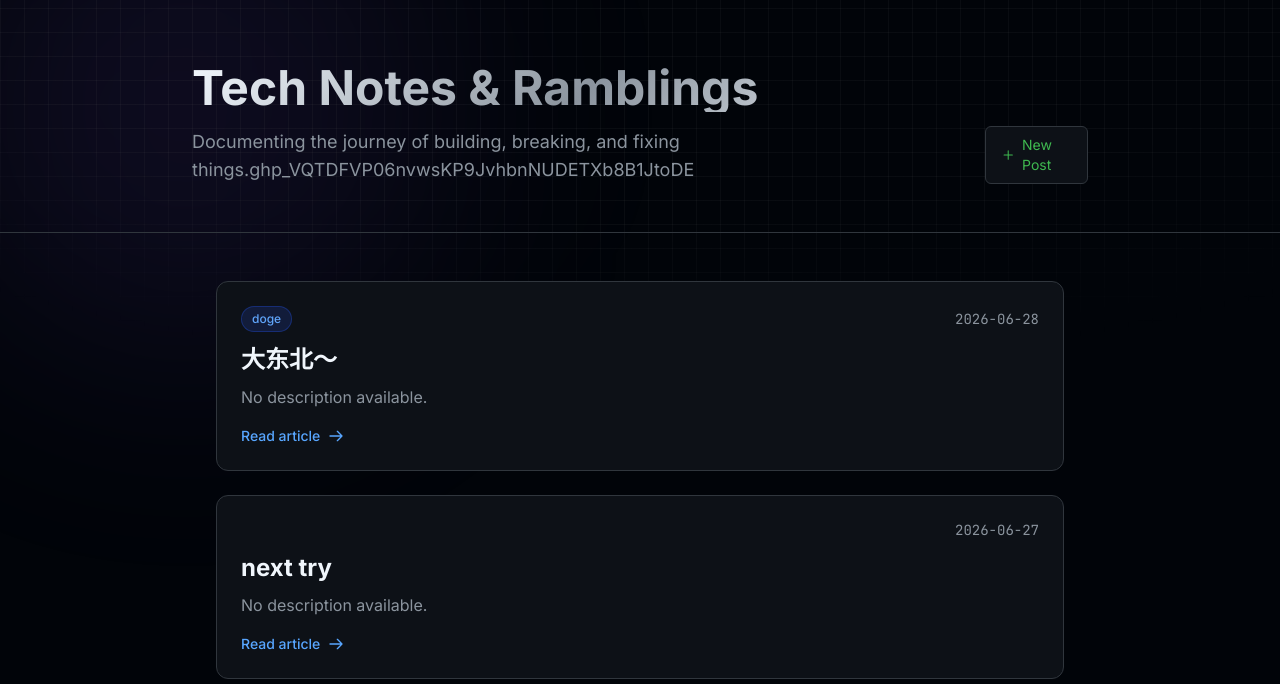
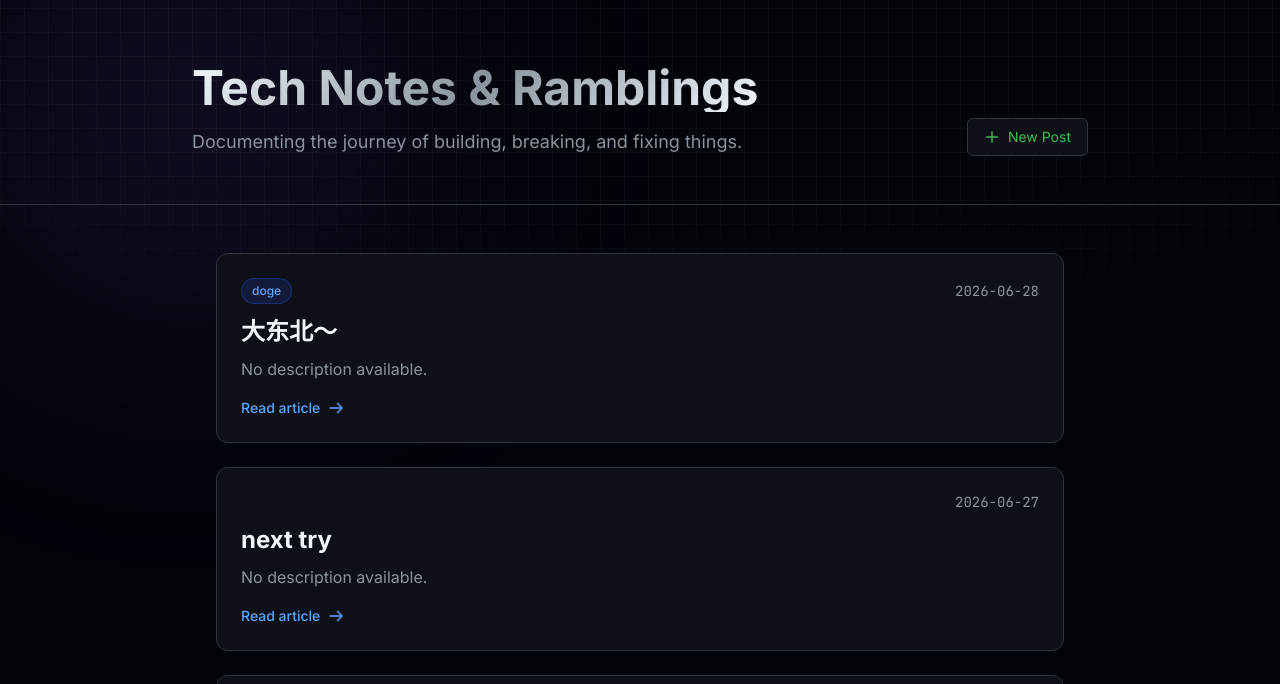
Before and after one commit to WJULY42/WJULY42.github.io, a plain HTML site: page blog/index.html in a window 1280 px wide. Shown: the part 64-748 px from the top of the page. Drawn offline with nearby package versions, Linux system fonts and the light colour scheme.

Commit message:
Fix typo in paragraph text on index.html

```diff
--- a/blog/index.html
+++ b/blog/index.html
@@ -59,7 +59,7 @@
         <div class="max-w-4xl mx-auto reveal active flex justify-between items-end">
             <div>
                 <h1 class="text-4xl md:text-5xl font-bold text-gradient mb-4">Tech Notes & Ramblings</h1>
-                <p class="text-space-muted text-lg">Documenting the journey of building, breaking, and fixing things.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</p>
+                <p class="text-space-muted text-lg">Documenting the journey of building, breaking, and fixing things.</p>
             </div>
             <a href="/blog/publish.html" class="hidden md:flex items-center space-x-2 px-4 py-2 bg-space-800 border border-space-border rounded-md text-sm text-glow-green hover:border-glow-green transition">
                 <svg class="w-4 h-4" fill="none" stroke="currentColor" viewBox="0 0 24 24"><path stroke-linecap="round" stroke-linejoin="round" stroke-width="2" d="M12 4v16m8-8H4"></path></svg>
```
